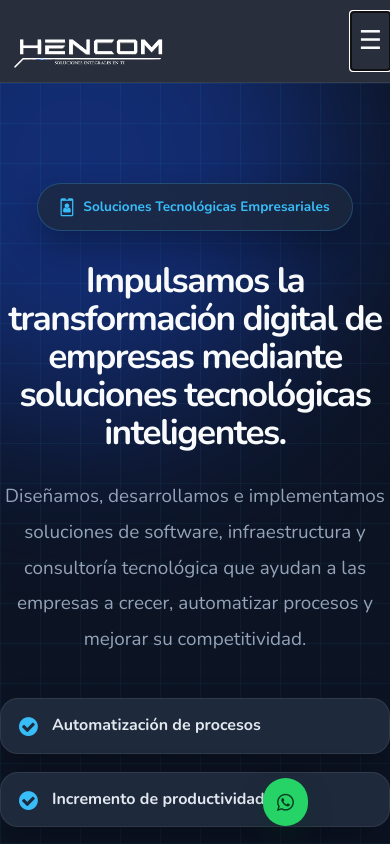
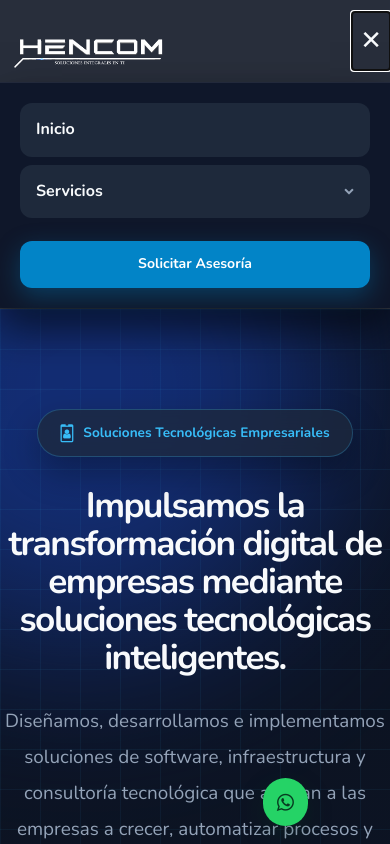
Before and after one commit to montovele/LandingMail, a Vue app: page / in a window 390 px wide. Both pictures are taken after a click on the button "Abrir menú". Shown: the top 844 px of the page. Built offline with nearby package versions, Linux system fonts and the light colour scheme.

Commit message:
Correccion de nabvar en modo mobil

```diff
--- a/src/components/Header.vue
+++ b/src/components/Header.vue
@@ -132,14 +132,22 @@ const handleEscape = (event) => {
   }
 }
 
+const handleResize = () => {
+  if (window.innerWidth > 991) {
+    closeAllMenus()
+  }
+}
+
 onMounted(() => {
   document.addEventListener('click', handleOutsideClick)
   document.addEventListener('keydown', handleEscape)
+  window.addEventListener('resize', handleResize)
 })
 
 onBeforeUnmount(() => {
   document.removeEventListener('click', handleOutsideClick)
   document.removeEventListener('keydown', handleEscape)
+  window.removeEventListener('resize', handleResize)
 })
 </script>
 
@@ -229,11 +237,12 @@ onBeforeUnmount(() => {
         <button
           class="mobile-toggle"
           type="button"
-          @click="toggleMobileMenu"
-          aria-label="Abrir Menú"
+          :aria-expanded="mobileMenuOpen"
+          aria-controls="mobile-navigation"
+          :aria-label="mobileMenuOpen ? 'Cerrar menú' : 'Abrir menú'"
+          @click.stop="toggleMobileMenu"
         >
-          <span v-if="!mobileMenuOpen">☰</span>
-          <span v-else>✕</span>
+          <span aria-hidden="true">{{ mobileMenuOpen ? '✕' : '☰' }}</span>
         </button>
       </div>
     </div>
@@ -242,7 +251,12 @@ onBeforeUnmount(() => {
     <!-- MOBILE MENU PANEL -->
     <!-- ========================================================= -->
     <Transition name="mobile-menu">
-      <div v-if="mobileMenuOpen" class="mobile-menu">
+      <div
+        v-if="mobileMenuOpen"
+        id="mobile-navigation"
+        class="mobile-menu"
+        @click.stop
+      >
         <template v-for="item in menuItems" :key="item.id">
           <!-- NORMAL LINK -->
           <button
@@ -255,7 +269,12 @@ onBeforeUnmount(() => {
 
           <!-- DROPDOWN LINK -->
           <div v-else class="mobile-dropdown">
-            <button class="mobile-link" @click="toggleDropdown(item.id)">
+            <button
+              class="mobile-link"
+              type="button"
+              :aria-expanded="openDropdown === item.id"
+              @click.stop="toggleDropdown(item.id)"
+            >
               <span>{{ item.label }}</span>
               <i
                 class="icon-chevron-down"
@@ -268,6 +287,7 @@ onBeforeUnmount(() => {
                 <button
                   v-for="service in item.children"
                   :key="service.id"
+                  type="button"
                   class="mobile-subitem"
                   :class="{ active: activeTab === service.id }"
                   @click="goToService(service.id)"
@@ -280,6 +300,7 @@ onBeforeUnmount(() => {
         </template>
 
         <button
+          type="button"
           class="nav-btn mobile-cta"
           @click="navigate('#contacto')"
         >
```
